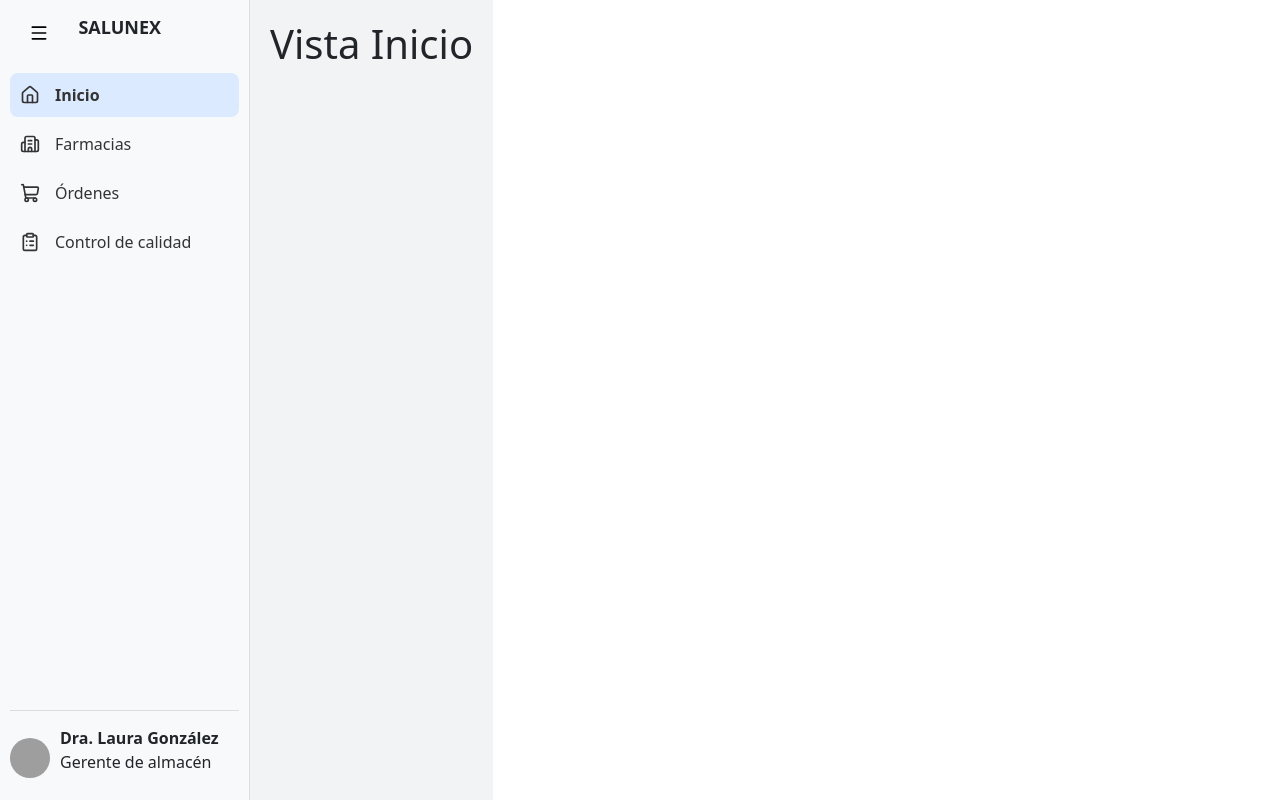
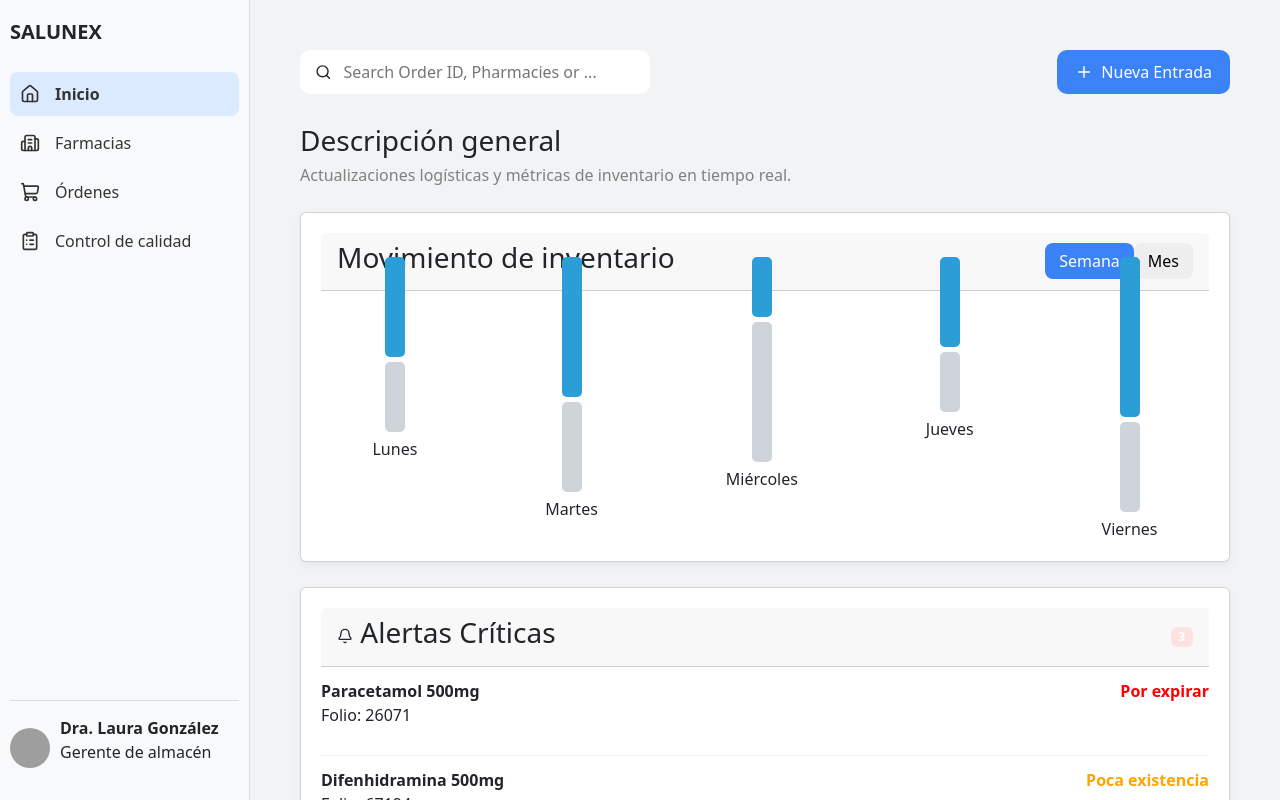
Before and after one commit to FabricioValdez/front_salunex, a React (Vite) app: page / in a window 1280 px wide. Built offline with nearby package versions, Linux system fonts and the light colour scheme; grey boxes are pictures that could not be loaded.

Commit message:
Elaboración visual de la vista Inicio

```diff
--- a/src/Main/SideBar.jsx
+++ b/src/Main/SideBar.jsx
@@ -1,60 +1,46 @@
-import { useState } from "react";
 import { NavLink } from "react-router-dom";
 import {
   House,
   Building2,
   ClipboardList,
-  ShoppingCart,
-  Menu
+  ShoppingCart
 } from "lucide-react";
 
 const Sidebar = () => {
-  const [collapsed, setCollapsed] = useState(false);
-
   return (
-    <div className={`sidebar ${collapsed ? "collapsed" : ""}`}>
+    <div className="sidebar">
       <div className="top-section">
-        <button className="toggle-btn" onClick={() => setCollapsed(!collapsed)}>
-          <Menu size={20} />
-        </button>
-
-        {!collapsed && <h2 className="logo">SALUNEX</h2>}
+        <h2 className="logo">SALUNEX</h2>
       </div>
 
       <nav>
         <NavLink to="/" className="nav-item">
           <House size={20} />
-          {!collapsed && <span>Inicio</span>}
+          <span>Inicio</span>
         </NavLink>
 
         <NavLink to="/farmacias" className="nav-item">
           <Building2 size={20} />
-          {!collapsed && <span>Farmacias</span>}
+          <span>Farmacias</span>
         </NavLink>
 
         <NavLink to="/ordenes" className="nav-item">
           <ShoppingCart size={20} />
-          {!collapsed && <span>Órdenes</span>}
+          <span>Órdenes</span>
         </NavLink>
 
         <NavLink to="/control" className="nav-item">
           <ClipboardList size={20} />
-          {!collapsed && <span>Control de calidad</span>}
+          <span>Control de calidad</span>
         </NavLink>
       </nav>
 
       <div className="profile">
-        {!collapsed ? (
-          <>
-            <img src="https://i.pravatar.cc/40" alt="profile" />
-            <div>
-              <strong>Dra. Laura González</strong>
-              <p>Gerente de almacén</p>
-            </div>
-          </>
-        ) : (
-          <img src="https://i.pravatar.cc/40" alt="profile" />
-        )}
+        <img src="https://i.pravatar.cc/40" alt="profile" />
+        <div>
+          <strong>Dra. Laura González</strong>
+          <p>Gerente de almacén</p>
+        </div>
       </div>
     </div>
   );
--- a/src/main.jsx
+++ b/src/main.jsx
@@ -1,6 +1,5 @@
 import { StrictMode } from 'react'
 import { createRoot } from 'react-dom/client'
-import './index.css'
 import App from './App.jsx'
 import 'bootstrap/dist/css/bootstrap.min.css';
 
--- a/src/pages/Inicio.jsx
+++ b/src/pages/Inicio.jsx
@@ -1,5 +1,117 @@
+import "../styles/inicio.css";
+import { Search, Plus, Bell } from "lucide-react";
+
 const Inicio = () => {
-  return <h1>Vista Inicio</h1>;
+  return (
+    <div className="dashboard">
+
+      {/* HEADER SUPERIOR */}
+      <div className="dashboard-header">
+        <div className="search-box">
+          <Search size={18} />
+          <input
+            type="text"
+            placeholder="Search Order ID, Pharmacies or ..."
+          />
+        </div>
+
+        <button className="primary-btn">
+          <Plus size={18} />
+          Nueva Entrada
+        </button>
+      </div>
+
+      {/* DESCRIPCIÓN */}
+      <div className="dashboard-title">
+        <h1>Descripción general</h1>
+        <p>Actualizaciones logísticas y métricas de inventario en tiempo real.</p>
+      </div>
+
+      {/* CARD GRÁFICA */}
+      <div className="card">
+        <div className="card-header">
+          <h3>Movimiento de inventario</h3>
+
+          <div className="tabs">
+            <button className="active">Semana</button>
+            <button>Mes</button>
+          </div>
+        </div>
+
+        <div className="chart-placeholder">
+          {/* Aquí después podemos poner Chart.js */}
+          <div className="bars">
+            <div className="bar-group">
+              <div className="bar blue"></div>
+              <div className="bar gray"></div>
+              <span>Lunes</span>
+            </div>
+
+            <div className="bar-group">
+              <div className="bar blue tall"></div>
+              <div className="bar gray mid"></div>
+              <span>Martes</span>
+            </div>
+
+            <div className="bar-group">
+              <div className="bar blue small"></div>
+              <div className="bar gray tall"></div>
+              <span>Miércoles</span>
+            </div>
+
+            <div className="bar-group">
+              <div className="bar blue mid"></div>
+              <div className="bar gray small"></div>
+              <span>Jueves</span>
+            </div>
+
+            <div className="bar-group">
+              <div className="bar blue very-tall"></div>
+              <div className="bar gray mid"></div>
+              <span>Viernes</span>
+            </div>
+          </div>
+        </div>
+      </div>
+
+      {/* ALERTAS */}
+      <div className="card">
+        <div className="card-header">
+          <h3><Bell size={16}/> Alertas Críticas</h3>
+          <span className="badge">3</span>
+        </div>
+
+        <div className="alert-item">
+          <div>
+            <strong>Paracetamol 500mg</strong>
+            <p>Folio: 26071</p>
+          </div>
+          <span className="danger">Por expirar</span>
+        </div>
+
+        <div className="alert-item">
+          <div>
+            <strong>Difenhidramina 500mg</strong>
+            <p>Folio: 67194</p>
+          </div>
+          <span className="warning">Poca existencia</span>
+        </div>
+
+        <div className="alert-item">
+          <div>
+            <strong>Penicilina 500mg</strong>
+            <p>Folio: 94030</p>
+          </div>
+          <span className="danger">Por expirar</span>
+        </div>
+
+        <div className="view-all">
+          Ver todas las alertas
+        </div>
+      </div>
+
+    </div>
+  );
 };
 
 export default Inicio;
--- /dev/null
+++ b/src/styles/Inicio.css
@@ -0,0 +1,153 @@
+.dashboard {
+  padding: 30px;
+}
+
+/* HEADER */
+.dashboard-header {
+  display: flex;
+  justify-content: space-between;
+  margin-bottom: 30px;
+}
+
+.search-box {
+  display: flex;
+  align-items: center;
+  background: #ffffff;
+  padding: 8px 15px;
+  border-radius: 10px;
+  width: 350px;
+  gap: 10px;
+}
+
+.search-box input {
+  border: none;
+  background: transparent;
+  outline: none;
+  width: 100%;
+}
+
+.primary-btn {
+  background: #3b82f6;
+  color: white;
+  border: none;
+  padding: 10px 18px;
+  border-radius: 10px;
+  display: flex;
+  align-items: center;
+  gap: 8px;
+  cursor: pointer;
+}
+
+/* TITULO */
+.dashboard-title h1 {
+  font-size: 28px;
+  margin-bottom: 5px;
+}
+
+.dashboard-title p {
+  color: gray;
+  margin-bottom: 25px;
+}
+
+/* CARDS */
+.card {
+  background: white;
+  border-radius: 15px;
+  padding: 20px;
+  margin-bottom: 25px;
+  box-shadow: 0 4px 10px rgba(0,0,0,0.05);
+}
+
+.card-header {
+  display: flex;
+  justify-content: space-between;
+  align-items: center;
+  margin-bottom: 15px;
+}
+
+.tabs button {
+  border: none;
+  padding: 6px 14px;
+  border-radius: 8px;
+  cursor: pointer;
+  background: #eee;
+}
+
+.tabs .active {
+  background: #3b82f6;
+  color: white;
+}
+
+/* GRAFICA FALSA */
+.chart-placeholder {
+  height: 250px;
+  display: flex;
+  align-items: flex-end;
+}
+
+.bars {
+  display: flex;
+  gap: 25px;
+  width: 100%;
+  justify-content: space-around;
+}
+
+.bar-group {
+  display: flex;
+  flex-direction: column;
+  align-items: center;
+}
+
+.bar {
+  width: 20px;
+  border-radius: 5px;
+  margin-bottom: 5px;
+}
+
+.blue {
+  background: #2b9ed8;
+  height: 100px;
+}
+
+.gray {
+  background: #cfd4da;
+  height: 70px;
+}
+
+.tall { height: 140px; }
+.mid { height: 90px; }
+.small { height: 60px; }
+.very-tall { height: 160px; }
+
+/* ALERTAS */
+.alert-item {
+  display: flex;
+  justify-content: space-between;
+  padding: 12px 0;
+  border-bottom: 1px solid #eee;
+}
+
+.badge {
+  background: #fee2e2;
+  color: red;
+  padding: 5px 10px;
+  border-radius: 50px;
+  font-size: 12px;
+}
+
+.danger {
+  color: red;
+  font-weight: 600;
+}
+
+.warning {
+  color: orange;
+  font-weight: 600;
+}
+
+.view-all {
+  text-align: center;
+  color: #3b82f6;
+  padding-top: 10px;
+  cursor: pointer;
+}
--- a/src/styles/layout.css
+++ b/src/styles/layout.css
@@ -1,40 +1,30 @@
 .layout {
   display: flex;
   height: 100vh;
+  width: 100%;
 }
 
+/* SIDEBAR */
 .sidebar {
   width: 250px;
   background-color: #f8f9fa;
-  transition: width 0.3s ease;
   display: flex;
   flex-direction: column;
-  padding: 10px;
+  padding: 20px 10px;
   border-right: 1px solid #ddd;
 }
 
-.sidebar.collapsed {
-  width: 80px;
-}
-
+/* LOGO */
 .top-section {
-  display: flex;
-  align-items: center;
-  gap: 10px;
   margin-bottom: 20px;
 }
 
-.toggle-btn {
-  background: none;
-  border: none;
-  cursor: pointer;
-}
-
 .logo {
-  font-size: 18px;
+  font-size: 20px;
   font-weight: bold;
 }
 
+/* NAV */
 nav {
   flex: 1;
 }
@@ -60,6 +50,7 @@ nav {
   font-weight: bold;
 }
 
+/* PROFILE */
 .profile {
   display: flex;
   align-items: center;
@@ -72,8 +63,10 @@ nav {
   border-radius: 50%;
 }
 
+/* CONTENT */
 .content {
   flex: 1;
   padding: 20px;
   background-color: #f1f3f5;
+  overflow-y: auto;
 }
```
